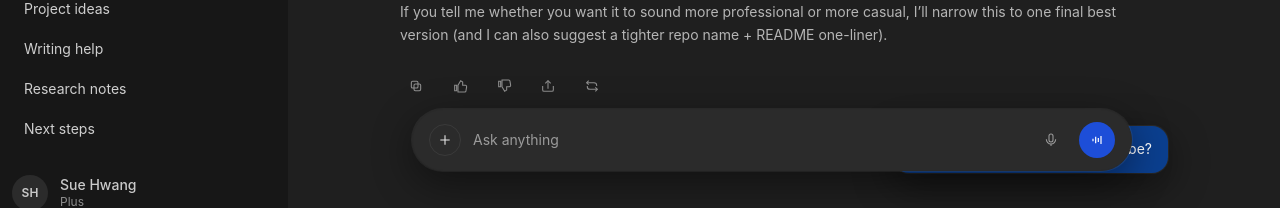
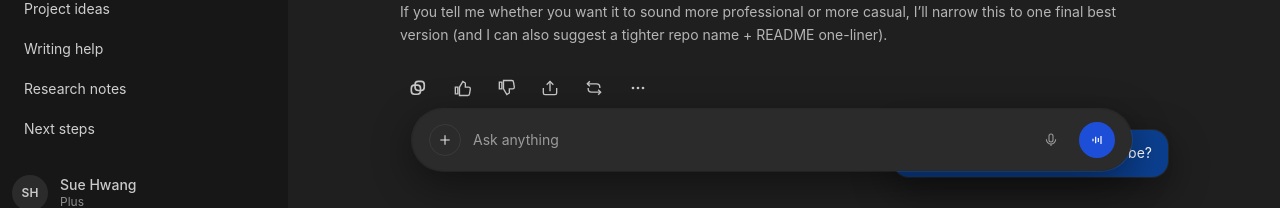
Before and after one commit to soobinhwang/chatgpt-ux-improvements, a React (Vite) app: page / in a window 1280 px wide. Both pictures are taken after a click on the button "Design feedback". Shown: the part 573-781 px from the top of the page. Built offline with nearby package versions, Linux system fonts and the light colour scheme.

Commit message:
Feature work 1 - side branch refine

```diff
--- a/src/App.jsx
+++ b/src/App.jsx
@@ -37,7 +37,14 @@ const chats = [
   { id: 'chat-5', label: 'Next steps' },
 ]
 
-const actionIcons = ['copy', 'thumb-up', 'thumb-down', 'share', 'repeat']
+const actionButtons = [
+  { id: 'copy', label: 'Copy' },
+  { id: 'thumb-up', label: 'Good response' },
+  { id: 'thumb-down', label: 'Bad response' },
+  { id: 'share', label: 'Share' },
+  { id: 'repeat', label: 'Try again...', sublabel: 'Used GPT-5.2' },
+  { id: 'dots', label: 'More' },
+]
 
 const chatMessages = [
   {
@@ -283,9 +290,9 @@ const Icon = ({ name, className }) => {
       )
     case 'copy':
       return (
-        <svg className={base} viewBox="0 0 24 24" fill="none" stroke="currentColor" strokeWidth="1.6">
-          <rect x="9" y="9" width="10" height="10" rx="2" />
-          <rect x="5" y="5" width="10" height="10" rx="2" />
+        <svg className={base} viewBox="0 0 24 24" fill="none" stroke="currentColor" strokeWidth="2">
+          <rect x="8.5" y="4" width="11" height="11" rx="3.8" />
+          <rect x="4" y="8.5" width="11" height="11" rx="3.8" />
         </svg>
       )
     case 'thumb-up':
@@ -381,9 +388,6 @@ const TopBar = ({
             >
               <Icon name="branch" className="text-white/80" />
               <span>Branches</span>
-              {branchCount > 0 ? (
-                <span className="rounded-full bg-[#2a2a2a] px-2 text-xs text-[#d0d0d0]">{branchCount}</span>
-              ) : null}
             </button>
           ) : null}
           <button
@@ -467,7 +471,7 @@ const ChatInput = ({ placeholder, quote, onClearQuote }) => (
       <div className={`flex items-center gap-3 ${quote ? 'px-1' : ''}`}>
         <button
           type="button"
-          className="flex h-8 w-8 items-center justify-center rounded-full border border-[#3a3a3a] text-white/90"
+          className="flex h-8 w-8 shrink-0 items-center justify-center rounded-full border border-[#3a3a3a] text-white/90"
         >
           <Icon name="plus" />
         </button>
@@ -479,7 +483,7 @@ const ChatInput = ({ placeholder, quote, onClearQuote }) => (
         <button type="button" className="rounded-full p-2 text-[#9b9b9b] hover:text-white">
           <Icon name="mic" />
         </button>
-        <button type="button" className="flex h-9 w-9 items-center justify-center rounded-full bg-[#1d4ed8] text-white">
+        <button type="button" className="flex h-9 w-9 shrink-0 items-center justify-center rounded-full bg-[#1d4ed8] text-white">
           <Icon name="voice" />
         </button>
       </div>
@@ -493,12 +497,12 @@ const BranchInput = ({ placeholder, value, onChange, onSend, disabled }) => (
       event.preventDefault()
       onSend()
     }}
-    className="rounded-full border border-[#2a2a2a] bg-[#2b2b2b] px-3 py-2 shadow-gpt-soft"
+    className="w-full rounded-full border border-[#2a2a2a] bg-[#2b2b2b] px-4 py-3 shadow-gpt-soft"
   >
     <div className="flex items-center gap-3">
       <button
         type="button"
-        className="flex h-8 w-8 items-center justify-center rounded-full border border-[#3a3a3a] text-white/90"
+        className="flex h-8 w-8 shrink-0 items-center justify-center rounded-full border border-[#3a3a3a] text-white/90"
       >
         <Icon name="plus" />
       </button>
@@ -508,7 +512,7 @@ const BranchInput = ({ placeholder, value, onChange, onSend, disabled }) => (
         value={value}
         onChange={(event) => onChange(event.target.value)}
         disabled={disabled}
-        className="flex-1 bg-transparent text-sm text-[#e8e8e8] placeholder:text-[#9b9b9b] focus:outline-none disabled:opacity-50"
+        className="min-w-0 flex-1 bg-transparent text-sm text-[#e8e8e8] placeholder:text-[#9b9b9b] focus:outline-none disabled:opacity-50"
       />
       <button type="button" className="rounded-full p-2 text-[#9b9b9b] hover:text-white">
         <Icon name="mic" />
@@ -516,7 +520,7 @@ const BranchInput = ({ placeholder, value, onChange, onSend, disabled }) => (
       <button
         type="submit"
         disabled={disabled || !value.trim()}
-        className="flex h-9 w-9 items-center justify-center rounded-full bg-[#1d4ed8] text-white disabled:opacity-50"
+        className="flex h-9 w-9 shrink-0 items-center justify-center rounded-full bg-[#1d4ed8] text-white disabled:opacity-50"
       >
         <Icon name="voice" />
       </button>
@@ -570,8 +574,13 @@ const BranchPanel = ({
       <div className="flex-1 overflow-y-auto px-4 py-3 text-sm text-[#cfcfcf] scrollbar-thin">
         {view === 'history' ? (
           branches.length === 0 ? (
-            <div className="rounded-xl border border-dashed border-[#2a2a2a] px-3 py-4 text-center text-[#9c9c9c]">
-              No branches yet. Create one from a selection.
+            <div className="flex h-full items-center justify-center px-4 text-center">
+              <div className="space-y-2">
+                <p className="text-sm font-medium text-[#d6d6d6]">No branches yet.</p>
+                <p className="text-xs text-[#8f8f8f]">
+                  Create one from a selection. Branch history is saved per chat.
+                </p>
+              </div>
             </div>
           ) : (
             <div className="space-y-3">
@@ -648,9 +657,7 @@ const BranchPanel = ({
           />
         </div>
       ) : (
-        <div className="border-t border-[#2a2a2a] px-4 py-3 text-xs text-[#9c9c9c]">
-          Branch history is saved per chat.
-        </div>
+        <div className="border-t border-[#2a2a2a] px-4 py-3 text-xs text-[#9c9c9c]"> </div>
       )}
     </aside>
   )
@@ -664,6 +671,7 @@ export default function App() {
   const [activeBranchId, setActiveBranchId] = useState(null)
   const [branchInput, setBranchInput] = useState('')
   const [isMenuOpen, setIsMenuOpen] = useState(false)
+  const [hoveredAction, setHoveredAction] = useState(null)
   const [isBranchPanelOpen, setIsBranchPanelOpen] = useState(false)
   const [branchView, setBranchView] = useState('history')
   const chatContainerRef = useRef(null)
@@ -959,11 +967,34 @@ export default function App() {
                         </div>
                         <p className="mt-5 text-[#b5b5b5]">{message.footer}</p>
 
-                        <div className="mt-6 flex items-center gap-3 text-[#8f8f8f]">
-                          {actionIcons.map((icon) => (
-                            <button key={icon} type="button" className="rounded-full p-2 hover:bg-[#2a2a2a]">
-                              <Icon name={icon} />
-                            </button>
+                        <div className="mt-6 flex items-center gap-2 text-[#8f8f8f]">
+                          {actionButtons.map((action) => (
+                            <div key={action.id} className="relative">
+                              <button
+                                type="button"
+                                onMouseEnter={() => setHoveredAction(action.id)}
+                                onMouseLeave={() => setHoveredAction(null)}
+                                className="flex h-9 w-9 items-center justify-center rounded-xl text-[#c8c8c8] transition hover:bg-[#2a2a2a] hover:text-white"
+                              >
+                                <Icon name={action.id} className="h-5 w-5" />
+                              </button>
+                              {hoveredAction === action.id ? (
+                                <div
+                                  className={`pointer-events-none absolute left-1/2 top-[calc(100%+8px)] -translate-x-1/2 bg-black/90 px-4 py-2 text-xs font-semibold text-white shadow-gpt-soft ${
+                                    action.sublabel ? 'rounded-2xl' : 'rounded-full'
+                                  }`}
+                                >
+                                  <div className={action.sublabel ? 'text-left' : 'text-center'}>
+                                    {action.label}
+                                    {action.sublabel ? (
+                                      <div className="mt-1 text-[11px] font-medium text-white/70">
+                                        {action.sublabel}
+                                      </div>
+                                    ) : null}
+                                  </div>
+                                </div>
+                              ) : null}
+                            </div>
                           ))}
                         </div>
                       </div>
```
